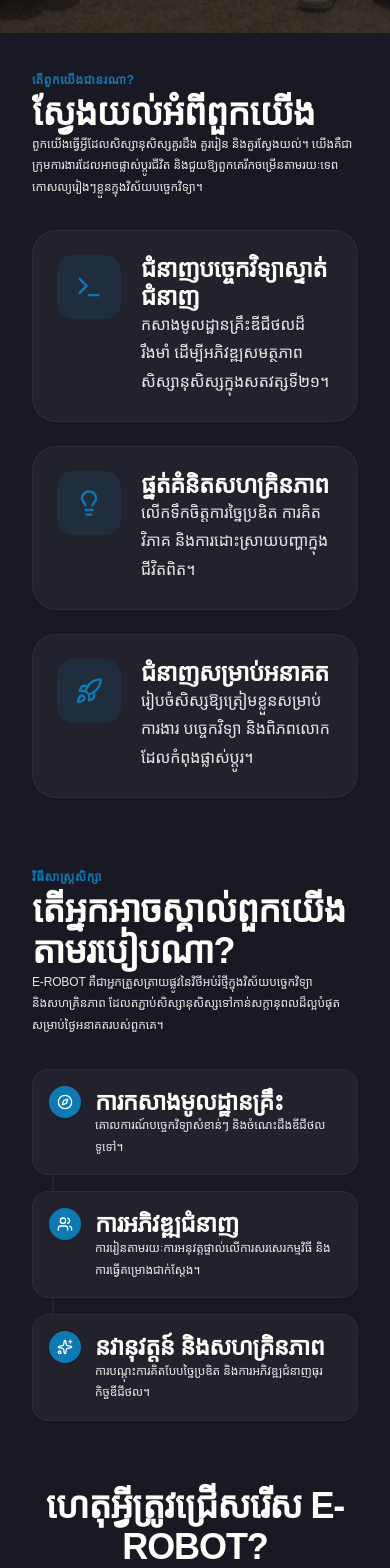
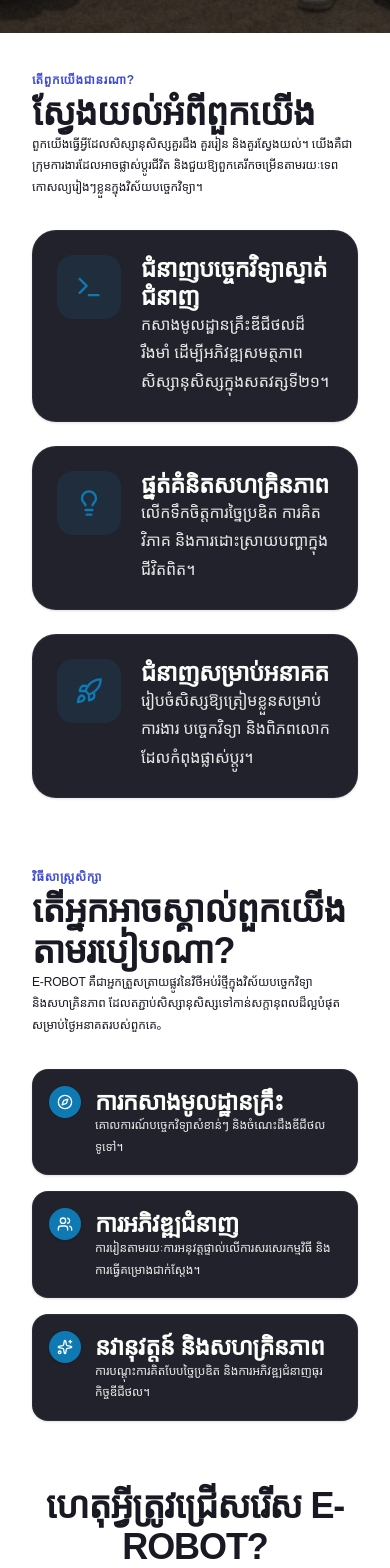
Before and after one commit to Hangsovoleak/E-ROBOT-CAMBODIA, a React (Vite) app: page / in a window 390 px wide. Shown: the part 880-2448 px from the top of the page. Built offline with nearby package versions, Linux system fonts and the light colour scheme.

Commit message:
updated background and change some content to work perfectly

```diff
--- a/src/components/Folder.jsx
+++ b/src/components/Folder.jsx
@@ -70,8 +70,6 @@ const Folder = ({ imgSrc, title, to = "/" }) => {
             shadow-lg
           "
         >
-          <FolderOpen size={16} />
-          Folder
         </div>
       </div>
 
@@ -110,7 +108,6 @@ const Folder = ({ imgSrc, title, to = "/" }) => {
               text-[var(--text-muted)]
             "
           >
-            ចុចដើម្បីមើលព័ត៌មាន
           </span>
 
           <div
--- a/src/components/Footer.jsx
+++ b/src/components/Footer.jsx
@@ -1,6 +1,9 @@
 import React from "react";
 import { Link } from "react-router-dom";
 import { Share2, Mail, Phone } from "lucide-react";
+import ERobotLogo from "../assets/ERobot.png";
+
+  const closeMenu = () => { setIsOpen(false); setActivePanel(null); };
 
 export default function Footer() {
   return (
@@ -16,9 +19,13 @@ export default function Footer() {
         <div className="flex flex-col gap-6">
           <div className="flex items-center gap-3.5 group">
             {/* Logo Badge Container with clean red glow accent */}
-            <div className="w-12 h-12 rounded-2xl bg-[#ff383c] flex items-center justify-center font-black text-white shadow-lg shadow-[#ff383c]/20 text-base shrink-0 tracking-tighter transform group-hover:scale-105 transition-transform duration-300">
-              E-R
-            </div>
+            <Link to="/" onClick={closeMenu} className="shrink-0 flex items-center">
+                <img
+                  src={ERobotLogo}
+                  alt="E-Robot"
+                  className="w-11 h-11 sm:w-12 sm:h-12 rounded-full object-cover border border-[var(--border)] transition-transform duration-300 hover:scale-105"
+                />
+            </Link>
             <span className="text-2xl font-black tracking-tight text-white">
               E-ROBOT
             </span>
--- a/src/index.css
+++ b/src/index.css
@@ -34,7 +34,7 @@
 
   /* Main Colors */
 
-  --bg: #191923;
+  --bg: #ffffff;
 
   --surface: #22222C;
 
@@ -47,6 +47,8 @@
   --primary-light: rgba(14,121,178,.12);
 
   --text-heading: #FBFEF9;
+
+  --text-content: #191923;
 
   --text-body: rgba(251,254,249,.90);
 
--- a/src/pages/AboutUs.jsx
+++ b/src/pages/AboutUs.jsx
@@ -11,7 +11,7 @@ import Subscribe from '../components/Subscribe';
 
 export default function AboutUs() {
     return (
-        <div className="min-h-screen bg-[var(--bg)] w-full overflow-x-hidden antialiased">
+        <div className="min-h-screen bg-white w-full overflow-x-hidden antialiased">
 
             <section className="grid grid-cols-1 grid-rows-1 min-h-[100dvh] w-full relative overflow-hidden">
 
@@ -79,11 +79,11 @@ export default function AboutUs() {
                 {/* About Us Section */}
                 <div className="grid grid-cols-1 lg:grid-cols-2 gap-8 lg:gap-16 items-start lg:items-center">
                     <div className="lg:sticky lg:top-28 rounded-2xl">
-                        <span className="text-xs uppercase text-primary font-bold tracking-wider">តើពួកយើងជានរណា?</span>
-                        <h2 className="text-[var(--text-heading)] text-2xl sm:text-3xl md:text-4xl font-bold mt-2 mb-3 sm:mb-4 uppercase tracking-tight">
+                        <span className="text-xs uppercase text-[#414dd1] font-bold tracking-wider">តើពួកយើងជានរណា?</span>
+                        <h2 className="text-[#191923] text-2xl sm:text-3xl md:text-4xl font-bold mt-2 mb-3 sm:mb-4 uppercase tracking-tight" style={{ color: '#191923' }}>
                             ស្វែងយល់អំពីពួកយើង
                         </h2>
-                        <p className="text-[var(--text-body)] text-xs sm:text-base leading-relaxed font-medium">
+                        <p className="text-[#191923] text-xs sm:text-base leading-relaxed font-medium" style={{ color: '#191923' }}>
                             ពួកយើងធ្វើអ្វីដែលសិស្សានុសិស្សគួរដឹង គួររៀន និងគួរស្វែងយល់។ យើងគឺជាក្រុមការងារដែលអាចផ្លាស់ប្តូរជីវិត និងជួយឱ្យពួកគេរីកចម្រើនតាមរយៈទេពកោសល្យរៀងៗខ្លួនក្នុងវិស័យបច្ចេកវិទ្យា។
                         </p>
                     </div>
@@ -96,12 +96,12 @@ export default function AboutUs() {
                 <div className="grid grid-cols-1 lg:grid-cols-2 gap-8 lg:gap-16 items-start lg:items-center">
                     <div className="w-full">
                         <div className="max-w-xl">
-                            <span className="text-xs uppercase text-primary font-bold tracking-wider">វិធីសាស្ត្រសិក្សា</span>
-                            <h2 className="text-[var(--text-heading)] text-2xl sm:text-3xl md:text-4xl font-bold mt-2 mb-3 sm:mb-4 uppercase tracking-tight">
+                            <span className="text-xs uppercase text-[#414dd1] font-bold tracking-wider">វិធីសាស្ត្រសិក្សា</span>
+                            <h2 className="text-[#191923] text-2xl sm:text-3xl md:text-4xl font-bold mt-2 mb-3 sm:mb-4 uppercase tracking-tight" style={{ color: '#191923' }}>
                                 តើអ្នកអាចស្គាល់ពួកយើងតាមរបៀបណា?
                             </h2>
-                            <p className="text-[var(--text-body)] text-xs sm:text-base leading-relaxed font-medium">
-                                E-ROBOT គឺជាអ្នកត្រួសត្រាយផ្លូវនៃវិថីអប់រំថ្មីក្នុងវិស័យបច្ចេកវិទ្យា និងសហគ្រិនភាព ដែលតភ្ជាប់សិស្សានុសិស្សទៅកាន់សក្តានុពលដ៏ល្អបំផុតសម្រាប់ថ្ងៃអនាគតរបស់ពួកគេ។
+                            <p className="text-[#191923] text-xs sm:text-base leading-relaxed font-medium" style={{ color: '#191923' }}>
+                                E-ROBOT គឺជាអ្នកត្រួសត្រាយផ្លូវនៃវិថីអប់រំថ្មីក្នុងវិស័យបច្ចេកវិទ្យា និងសហគ្រិនភាព ដែលតភ្ជាប់សិស្សានុសិស្សទៅកាន់សក្តានុពលដ៏ល្អបំផុតសម្រាប់ថ្ងៃអនាគតរបស់ពួកគេ。
                             </p>
                         </div>
                     </div>
@@ -141,7 +141,7 @@ export default function AboutUs() {
                 {/* Grid Section */}
                 <div className="space-y-6 sm:space-y-8">
                     <div className="max-w-2xl mx-auto text-center">
-                        <h2 className="text-[var(--text-heading)] text-2xl sm:text-3xl md:text-4xl font-bold uppercase tracking-tight">
+                        <h2 className="text-[#191923] text-2xl sm:text-3xl md:text-4xl font-bold uppercase tracking-tight" style={{ color: '#191923' }}>
                             ហេតុអ្វីត្រូវជ្រើសរើស E-ROBOT?
                         </h2>
                     </div>
--- a/src/pages/Events.jsx
+++ b/src/pages/Events.jsx
@@ -1,10 +1,10 @@
 import React from 'react';
 import ImageFrame from '../components/ImageFrame';
 
-import p1 from '../assets/p1.jpg';
+import p1 from '../assets/s3.png';
 import g2 from '../assets/s2.png';
 import g3 from '../assets/s1.png';
-import g4 from '../assets/s3.png';
+import g4 from '../assets/p1.jpg';
 import p2 from '../assets/p2.jpg';
 import sticker from '../assets/g4.png';
 
@@ -50,11 +50,11 @@ const Events = () => {
 
   return (
     // Replaced layout background with target dark hex token #191923
-    <section className="section min-h-screen bg-[#191923] py-16 text-slate-100">
+    <section className="section min-h-screen bg-white py-16 text-[#191923]">
       <div className="container max-w-7xl mx-auto px-4">
 
         {/* Header section converted to dark glass layout */}
-        <div className="max-w-2xl mx-auto rounded-3xl bg-white/[0.03] backdrop-blur-xl p-6 sm:p-8 shadow-2xl border border-white/10 text-center mb-16 md:mb-20 relative">
+        <div className="max-w-2xl mx-auto rounded-3xl bg-[#191923]/96 backdrop-blur-xl p-6 sm:p-8 shadow-2xl border border-white/10 text-center mb-16 md:mb-20 relative">
           <div className="absolute top-0 left-1/2 -translate-x-1/2 w-24 h-[4px] bg-[#ff383c] rounded-full" />
           <h2 className="mt-4 text-3xl sm:text-4xl font-bold tracking-tight text-white m-0 leading-snug">
             សកម្មភាពរបស់ <span className="text-[#ff383c]">E-ROBOT</span>
@@ -81,10 +81,10 @@ const Events = () => {
 
                 {/* Content description panel completely converted to custom dark glass card */}
                 <div className="w-full lg:w-1/2">
-                  <div className="rounded-3xl bg-white/[0.03] backdrop-blur-xl p-6 sm:p-8 md:p-10 shadow-2xl border border-white/10 hover:bg-white/[0.06] transition-all duration-300 flex flex-col relative overflow-hidden">
+                  <div className="rounded-3xl bg-[#191923]/96 backdrop-blur-xl p-6 sm:p-8 md:p-10 shadow-2xl border border-[#191923] hover:bg-[#191923] transition-all duration-300 flex flex-col relative overflow-hidden">
 
                     {/* Top strip accent line styling */}
-                    <div className={`absolute top-0 w-24 h-[4px] ${isEven ? 'left-8 bg-slate-300' : 'right-8 bg-[#ff383c]'}`} />
+                    <div className={`absolute top-0 w-24 h-[4px] ${isEven ? 'left-8 bg-[#191923]' : 'right-8 bg-[#ff383c]'}`} />
 
                     <div className="flex flex-wrap items-center gap-3 mb-4">
                       {/* Badge styling adjusted to use color token #ff383c */}
@@ -100,7 +100,7 @@ const Events = () => {
                       {act.title}
                     </h3>
 
-                    <div className="w-16 h-[2px] bg-white/10 my-5" />
+                    <div className="w-16 h-[2px] bg-[#191923]/96 my-5" />
 
                     <p className="text-sm sm:text-base leading-loose text-slate-300 font-medium m-0">
                       {act.description}
```
Also changed, not shown: src/pages/Contact.jsx (+5 -14 lines), src/pages/Goals.jsx (+9 -9 lines), src/pages/Sharing.jsx (+5 -5 lines).
